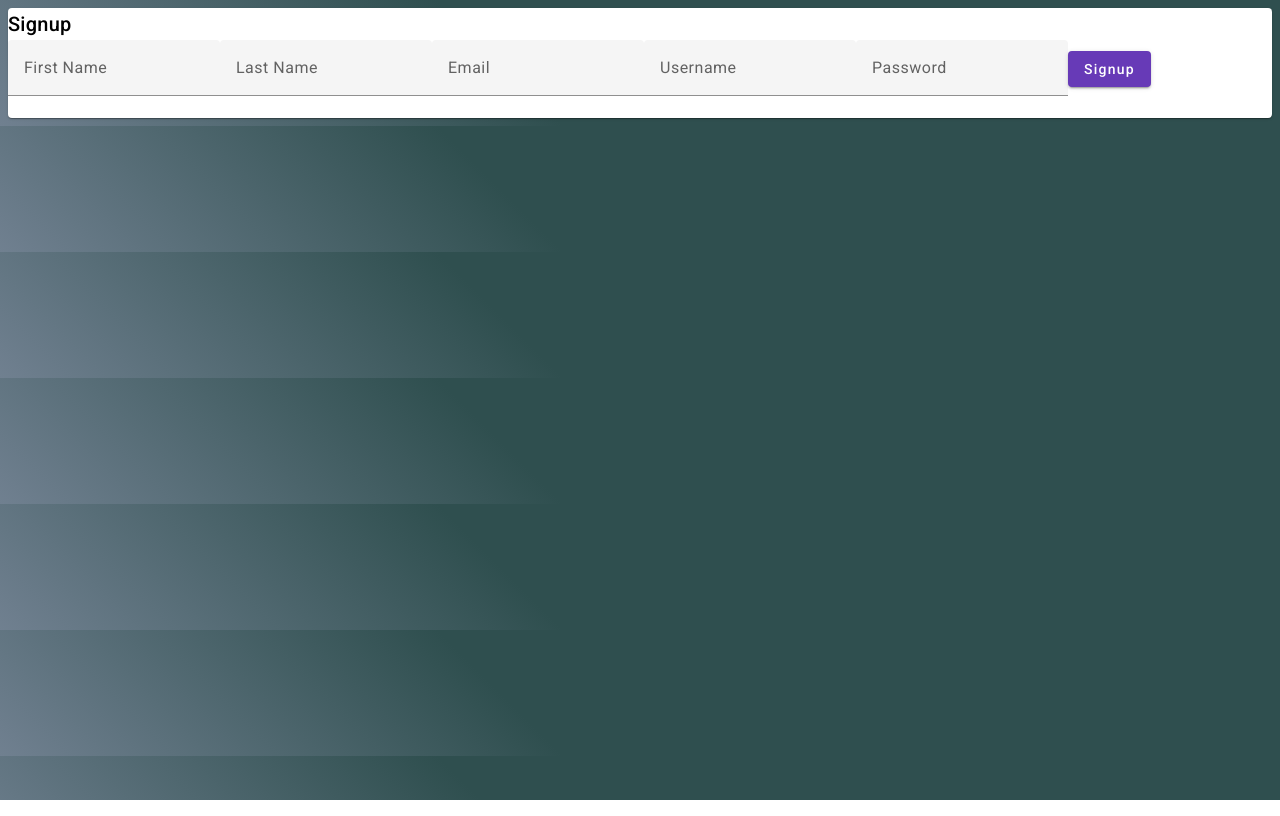
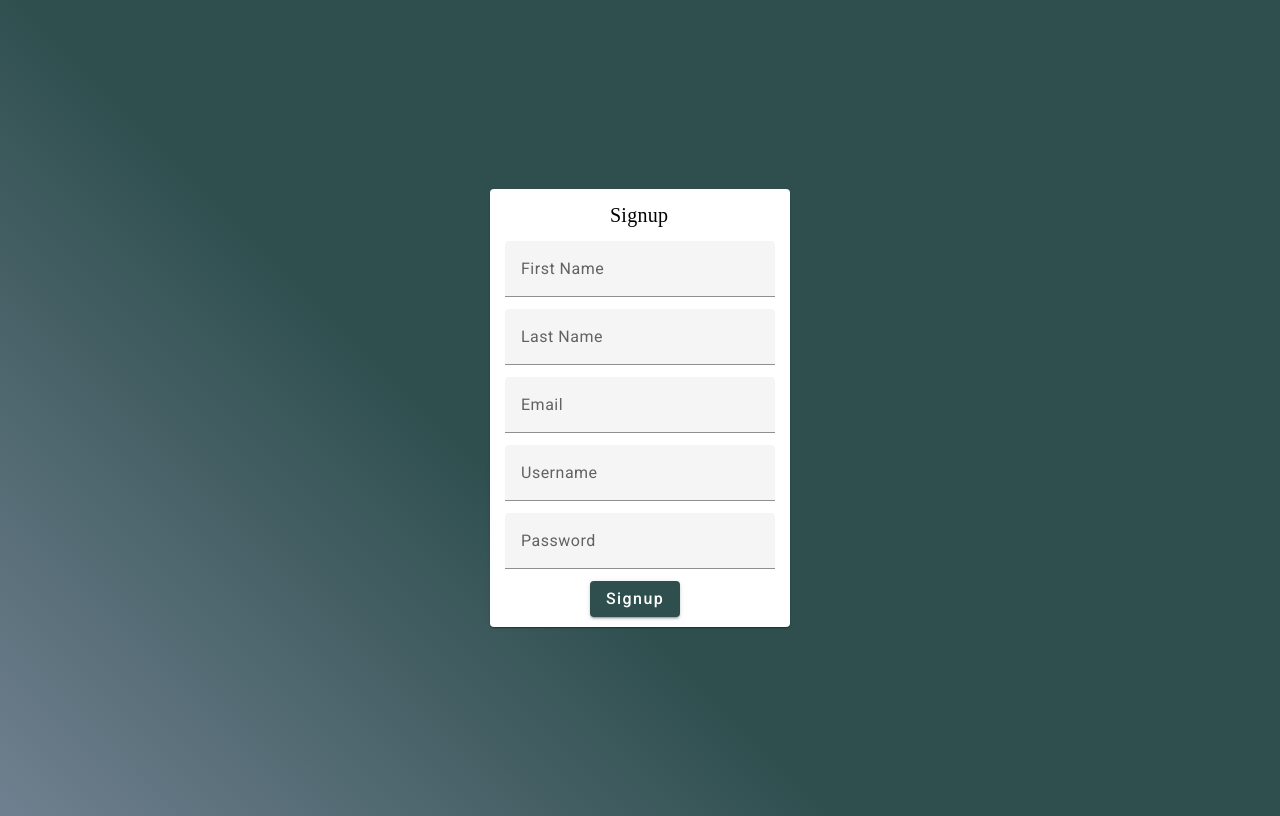
Before and after one commit to salmaanakhtar/swt-frontend, an Angular app: page /signup in a window 1280 px wide. Built offline with nearby package versions, Linux system fonts and the light colour scheme.

Commit message:
Styling for signup and login pages

```diff
--- a/src/app/components/signup/signup.component.css
+++ b/src/app/components/signup/signup.component.css
@@ -0,0 +1,39 @@
+.centered-box {
+  display: flex;
+  flex-direction: column;
+  justify-content: center;
+  align-items: center;
+  height: 100vh;
+  margin: 0 auto; /* Center the box horizontally */
+}
+
+form {
+  width: 100%; /* Make the form take the full width of the parent container */
+  max-width: 300px; /* Optional: Set a maximum width for the form */
+}
+
+.form-field {
+  width: 90%;
+  margin-top: 10px;
+  margin-bottom: -20px;
+  margin-left: 15px;
+}
+
+.headertext {
+  font-family: "Agency FB";
+  font-size: 20px;
+  margin-top: 10px;
+  margin-left: 120px;
+}
+
+button{
+  margin-top: 10px;
+  margin-left: 15px;
+  margin-bottom: 10px;
+  margin-left: 100px;
+  background-color: darkslategrey;
+  color: white;
+  font-size: 16px;
+  border: none;
+  cursor: pointer;
+}
--- a/src/app/components/signup/signup.component.html
+++ b/src/app/components/signup/signup.component.html
@@ -1,21 +1,23 @@
+<div class="centered-box">
 <mat-card>
-  <mat-card-title>Signup</mat-card-title>
+  <mat-card-title class="headertext">Signup</mat-card-title>
   <form (ngSubmit)="onSignupSubmit()">
-    <mat-form-field>
+    <mat-form-field class="form-field">
       <input matInput placeholder="First Name" [(ngModel)]="firstName" name="firstName" required>
     </mat-form-field>
-    <mat-form-field>
+    <mat-form-field class="form-field">
       <input matInput placeholder="Last Name" [(ngModel)]="lastName" name="lastName" required>
     </mat-form-field>
-    <mat-form-field>
+    <mat-form-field class="form-field">
       <input matInput placeholder="Email" [(ngModel)]="email" name="email" type="email" required>
     </mat-form-field>
-    <mat-form-field>
+    <mat-form-field class="form-field">
       <input matInput placeholder="Username" [(ngModel)]="username" name="username" required>
     </mat-form-field>
-    <mat-form-field>
+    <mat-form-field class="form-field">
       <input matInput placeholder="Password" [(ngModel)]="password" name="password" type="password" required>
     </mat-form-field>
-    <button mat-raised-button color="primary" type="submit">Signup</button>
+    <button mat-raised-button style="background-color: darkslategrey;" color="primary" type="submit">Signup</button>
   </form>
 </mat-card>
+</div>
--- a/src/app/components/signup/signup.component.ts
+++ b/src/app/components/signup/signup.component.ts
@@ -29,7 +29,7 @@ export class SignupComponent {
         const { token, user } = response;
         localStorage.setItem('token', token);
         console.log('Signup successful:', user);
-        this.router.navigate(['/home']);
+        this.router.navigate(['/']);
       }, error => {
         console.error('Signup failed:', error.error.error);
       });
```
